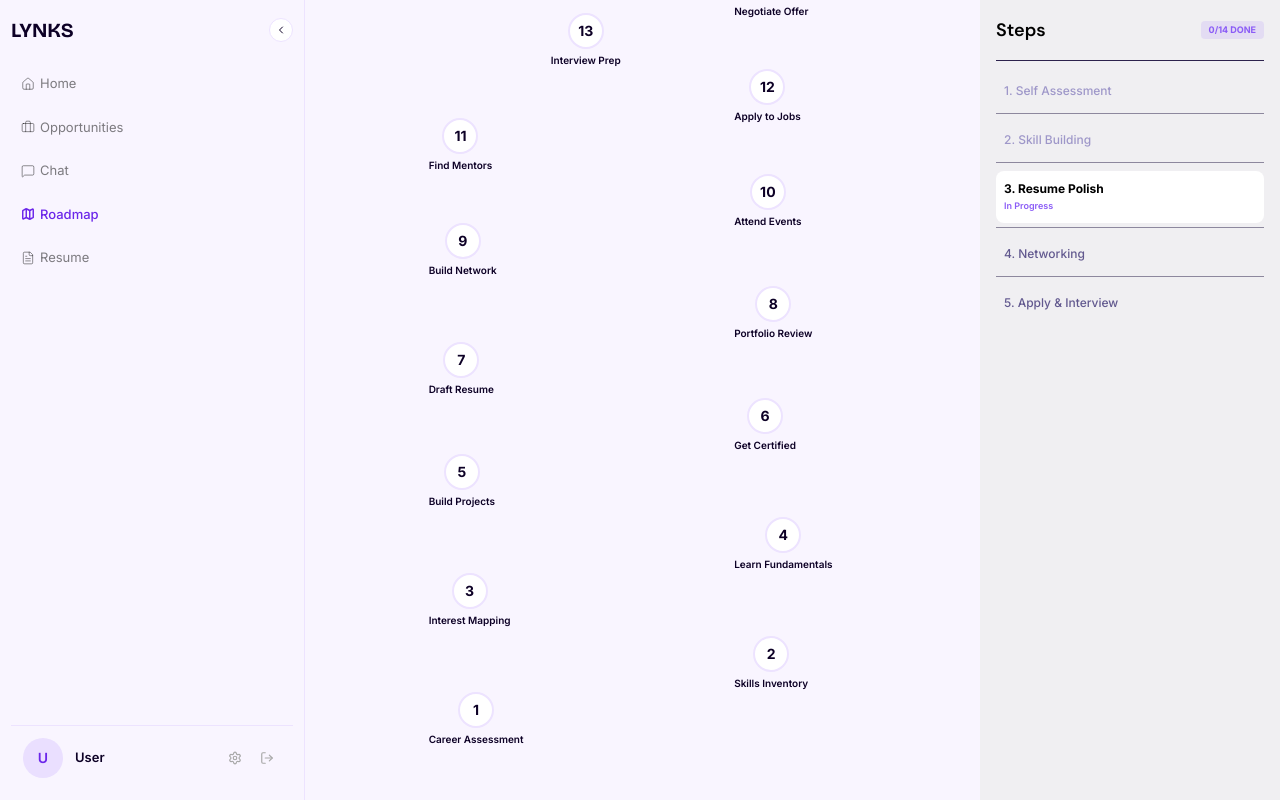
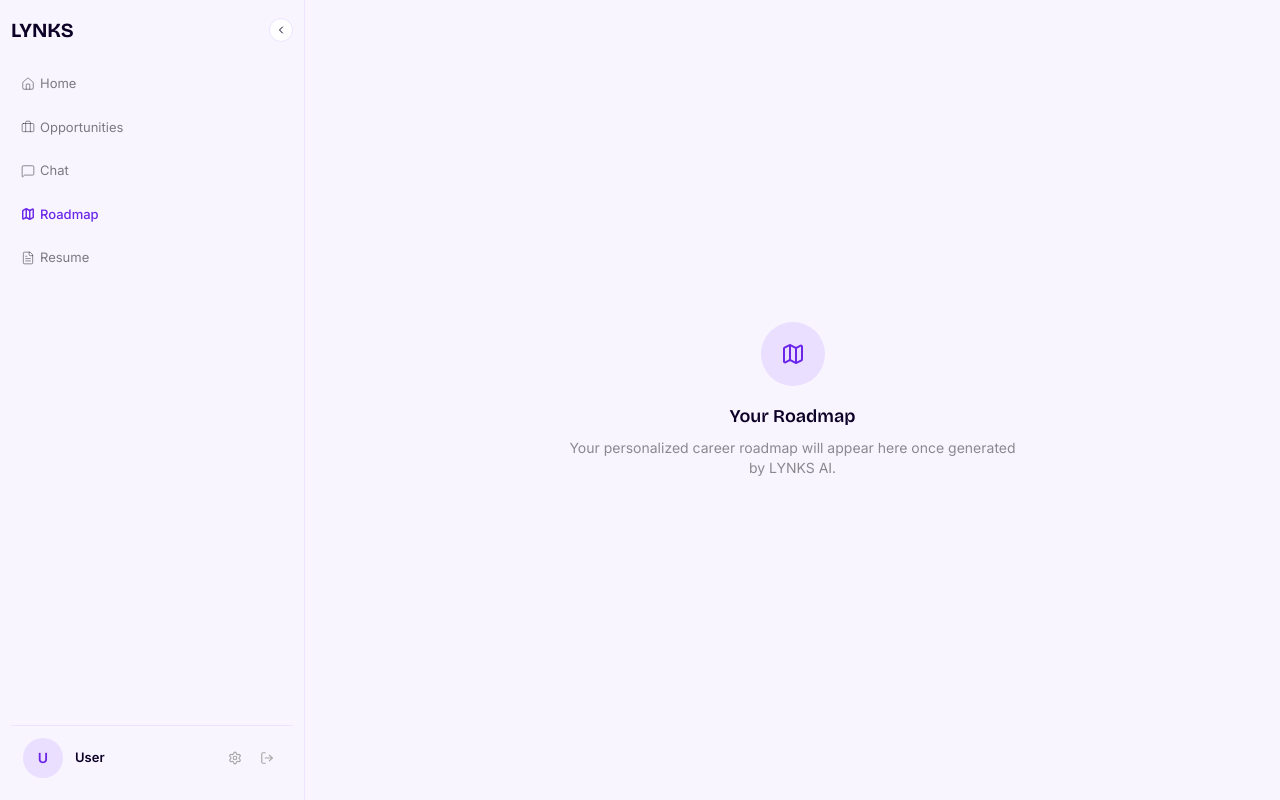
Before and after one commit to PHAB4/Lynks-Backend, a Next.js app in the folder frontend/: page /roadmap in a window 1280 px wide. Built offline with nearby package versions, Linux system fonts and the light colour scheme; a web font is replaced by a local one.

Commit message:
fix: remove resume panel from chat page and placeholder roadmap from roadmap section
- Chat: removed right-side resume panel with Word/PDF/Edit buttons, chat is now full-width
- Roadmap: removed hardcoded 14-step placeholder, shows empty state waiting for AI generation

```diff
--- a/frontend/app/chat/page.tsx
+++ b/frontend/app/chat/page.tsx
@@ -1,7 +1,7 @@
 'use client'
 
 import { useState, useEffect, useRef } from 'react'
-import { Send, Paperclip } from 'lucide-react'
+import { Send } from 'lucide-react'
 import AppLayout from '@/components/AppLayout'
 import { supabase } from '@/lib/supabase'
 
@@ -43,7 +43,6 @@ export default function ChatPage() {
   return (
     <AppLayout>
       <div className="flex h-screen bg-[#F7F3FE]">
-        {/* Chat section */}
         <div className="flex-1 flex flex-col min-w-0">
           <div className="flex-1 overflow-y-auto px-4 md:px-6 py-8">
             {messages.length === 0 ? (
@@ -78,7 +77,6 @@ export default function ChatPage() {
               </div>
             )}
           </div>
-          {/* Chat input */}
           <div className="px-4 md:px-6 pb-4 md:pb-6">
             <div className="flex items-center gap-3 bg-white border border-[#B1AEAE] rounded-xl px-4 py-3 max-w-[600px] shadow-[0_0_5px_rgba(0,0,0,0.05)]">
               <input
@@ -100,50 +98,6 @@ export default function ChatPage() {
             </div>
           </div>
         </div>
-
-        {/* Resume panel — right side */}
-        <div className="hidden lg:flex flex-col w-[420px] bg-[#F0EFF2] shrink-0">
-          <div className="flex-1 p-4 flex items-start justify-center pt-8">
-            <div className="bg-white rounded-lg shadow-sm w-[340px] min-h-[450px] p-6 border border-[#EDE3FF]">
-              <div className="flex items-center gap-3 mb-6">
-                <div className="w-12 h-12 rounded-full bg-[#EADFFF] flex items-center justify-center">
-                  <span className="text-[#6B26EA] font-bold text-lg">{userName.charAt(0).toUpperCase()}</span>
-                </div>
-                <div>
-                  <p className="font-bold text-[#0D0026] text-base">{userName || 'Your Name'}</p>
-                  <p className="text-xs text-[#8B898E]">Career Profile</p>
-                </div>
-              </div>
-              <div className="space-y-4">
-                <div>
-                  <h4 className="text-xs font-bold text-[rgba(0,0,0,0.50)] tracking-widest mb-2">EXPERIENCE</h4>
-                  <p className="text-xs text-[#A8A8A8]">No experience yet. Complete tasks on your roadmap to build your resume.</p>
-                </div>
-                <div>
-                  <h4 className="text-xs font-bold text-[rgba(0,0,0,0.50)] tracking-widest mb-2">EDUCATION</h4>
-                  <p className="text-xs text-[#A8A8A8]">Add during onboarding.</p>
-                </div>
-                <div>
-                  <h4 className="text-xs font-bold text-[rgba(0,0,0,0.50)] tracking-widest mb-2">SKILLS</h4>
-                  <p className="text-xs text-[#A8A8A8]">AI will suggest skills based on your career journey.</p>
-                </div>
-              </div>
-            </div>
-          </div>
-          {/* Export buttons */}
-          <div className="p-4 space-y-3">
-            <div className="h-px bg-[#918E8E]" />
-            <button className="w-full py-3 rounded-[10px] border border-[rgba(0,0,0,0.43)] bg-[#EADFFF] text-sm font-medium text-[#000] hover:bg-[#D4C4F7] transition-colors" style={{ fontFamily: "'Inter', sans-serif" }}>
-              Word
-            </button>
-            <button className="w-full py-3 rounded-xl bg-[#6B26EA] text-sm font-semibold text-white hover:bg-[#5A1FD0] transition-colors" style={{ fontFamily: "'Inter', sans-serif" }}>
-              PDF
-            </button>
-            <button className="w-full py-3 rounded-[10px] border border-[rgba(0,0,0,0.43)] bg-[#EADFFF] text-sm font-medium text-[#000] hover:bg-[#D4C4F7] transition-colors" style={{ fontFamily: "'Inter', sans-serif" }}>
-              Edit resume
-            </button>
-          </div>
-        </div>
       </div>
     </AppLayout>
   )
--- a/frontend/app/roadmap/page.tsx
+++ b/frontend/app/roadmap/page.tsx
@@ -4,37 +4,9 @@ import { useState, useEffect } from 'react'
 import { Map } from 'lucide-react'
 import AppLayout from '@/components/AppLayout'
 import { supabase } from '@/lib/supabase'
-import { cn } from '@/lib/cn'
-
-const phases = [
-  { name: 'Self Assessment', color: '#9E97C9' },
-  { name: 'Skill Building', color: '#9E97C9' },
-  { name: 'Resume Polish', color: '#000', status: 'In Progress' },
-  { name: 'Networking', color: '#62598F' },
-  { name: 'Apply & Interview', color: '#62598F' },
-]
-
-const steps = [
-  { id: 1, phase: 0, label: 'Career Assessment' },
-  { id: 2, phase: 0, label: 'Skills Inventory' },
-  { id: 3, phase: 0, label: 'Interest Mapping' },
-  { id: 4, phase: 1, label: 'Learn Fundamentals' },
-  { id: 5, phase: 1, label: 'Build Projects' },
-  { id: 6, phase: 1, label: 'Get Certified' },
-  { id: 7, phase: 2, label: 'Draft Resume' },
-  { id: 8, phase: 2, label: 'Portfolio Review' },
-  { id: 9, phase: 3, label: 'Build Network' },
-  { id: 10, phase: 3, label: 'Attend Events' },
-  { id: 11, phase: 3, label: 'Find Mentors' },
-  { id: 12, phase: 4, label: 'Apply to Jobs' },
-  { id: 13, phase: 4, label: 'Interview Prep' },
-  { id: 14, phase: 4, label: 'Negotiate Offer' },
-]
 
 export default function RoadmapPage() {
-  const [completedSteps, setCompletedSteps] = useState<Set<number>>(new Set())
   const [userName, setUserName] = useState('')
-  const totalSteps = steps.length
 
   useEffect(() => {
     const load = async () => {
@@ -47,111 +19,20 @@ export default function RoadmapPage() {
     load()
   }, [])
 
-  const toggleStep = (id: number) => {
-    setCompletedSteps(prev => {
-      const next = new Set(prev)
-      if (next.has(id)) next.delete(id)
-      else next.add(id)
-      return next
-    })
-  }
-
-  const currentPhase = phases.findIndex(p => p.status === 'In Progress')
-
   return (
     <AppLayout>
       <div className="flex h-screen bg-[#F9F5FF]">
-        {/* Main roadmap area */}
-        <div className="flex-1 overflow-y-auto relative">
-          <div className="flex items-start justify-center min-h-full py-12 px-8">
-            {/* Roadmap path container */}
-            <div className="relative w-full max-w-[700px] min-h-[700px]">
-              {steps.map((step, i) => {
-                const row = Math.floor(i / 2)
-                const isRight = i % 2 === 1
-                const done = completedSteps.has(step.id)
-
-                const positions = [
-                  { left: '15%', top: '92%' },
-                  { left: '65%', top: '84%' },
-                  { left: '15%', top: '75%' },
-                  { left: '65%', top: '67%' },
-                  { left: '15%', top: '58%' },
-                  { left: '65%', top: '50%' },
-                  { left: '15%', top: '42%' },
-                  { left: '65%', top: '34%' },
-                  { left: '15%', top: '25%' },
-                  { left: '65%', top: '18%' },
-                  { left: '15%', top: '10%' },
-                  { left: '65%', top: '3%' },
-                  { left: '35%', top: '-5%' },
-                  { left: '65%', top: '-12%' },
-                ]
-
-                const pos = positions[i] || { left: '50%', top: `${90 - i * 7}%` }
-
-                return (
-                  <button
-                    key={step.id}
-                    onClick={() => toggleStep(step.id)}
-                    style={{ left: pos.left, top: pos.top }}
-                    className={cn(
-                      'absolute flex flex-col items-center gap-1 transition-all duration-300 group',
-                      done && 'opacity-70'
-                    )}
-                  >
-                    <div className={cn(
-                      'w-9 h-9 rounded-full border-2 flex items-center justify-center text-sm font-bold transition-all duration-300',
-                      done
-                        ? 'bg-[#6B26EA] border-[#6B26EA] text-white'
-                        : 'bg-white border-[#EDE3FF] text-[#0D0026] group-hover:border-[#6B26EA]'
-                    )}>
-                      {step.id}
-                    </div>
-                    <p className={cn(
-                      'text-[10px] font-semibold whitespace-nowrap transition-colors',
-                      done ? 'text-[#6B26EA]' : 'text-[#0D0026] group-hover:text-[#6B26EA]'
-                    )}>
-                      {step.label}
-                    </p>
-                  </button>
-                )
-              })}
+        <div className="flex-1 flex items-center justify-center">
+          <div className="text-center max-w-md">
+            <div className="w-16 h-16 rounded-full bg-[#EADFFF] flex items-center justify-center mx-auto mb-4">
+              <Map size={24} className="text-[#6B26EA]" />
             </div>
-          </div>
-        </div>
-
-        {/* Steps sidebar */}
-        <div className="hidden lg:flex flex-col w-[300px] bg-[#F0EFF2] shrink-0 p-4">
-          <div className="flex justify-between items-center mb-4">
-            <p className="text-lg font-semibold text-[#000]" style={{ fontFamily: "'DM Sans', sans-serif" }}>Steps</p>
-            <div className="py-0.5 px-2 rounded bg-[rgba(139,92,246,0.13)]">
-              <p className="text-[#8B5CF6] text-[9px] font-bold">{completedSteps.size}/{totalSteps} DONE</p>
-            </div>
-          </div>
-          <div className="h-px bg-[#2C224D] mb-3 w-full" />
-          <div className="flex flex-col gap-1 flex-1 overflow-y-auto">
-            {phases.map((phase, i) => (
-              <div key={i}>
-                <div className={cn(
-                  'py-2.5 px-2 rounded-lg',
-                  i === currentPhase && 'bg-white'
-                )}>
-                  <p className={cn(
-                    'text-xs line-clamp-1',
-                    i < currentPhase && 'text-[#9E97C9] font-medium',
-                    i === currentPhase && 'text-[#000] font-bold',
-                    i > currentPhase && 'text-[#62598F] font-medium'
-                  )}>
-                    {i + 1}. {phase.name}
-                  </p>
-                  {phase.status && (
-                    <p className="text-[#8B5CF6] text-[9px] font-semibold mt-0.5">{phase.status}</p>
-                  )}
-                </div>
-                {i < phases.length - 1 && <div className="opacity-50 h-px bg-[#2C224D] w-full my-1" />}
-              </div>
-            ))}
+            <p className="text-lg font-semibold text-[#0D0026] mb-2" style={{ fontFamily: "'Bricolage Grotesque', sans-serif" }}>
+              {userName ? `Welcome, ${userName}` : 'Your Roadmap'}
+            </p>
+            <p className="text-sm text-[#8B898E]" style={{ fontFamily: "'Inter', sans-serif" }}>
+              Your personalized career roadmap will appear here once generated by LYNKS AI.
+            </p>
           </div>
         </div>
       </div>
```
